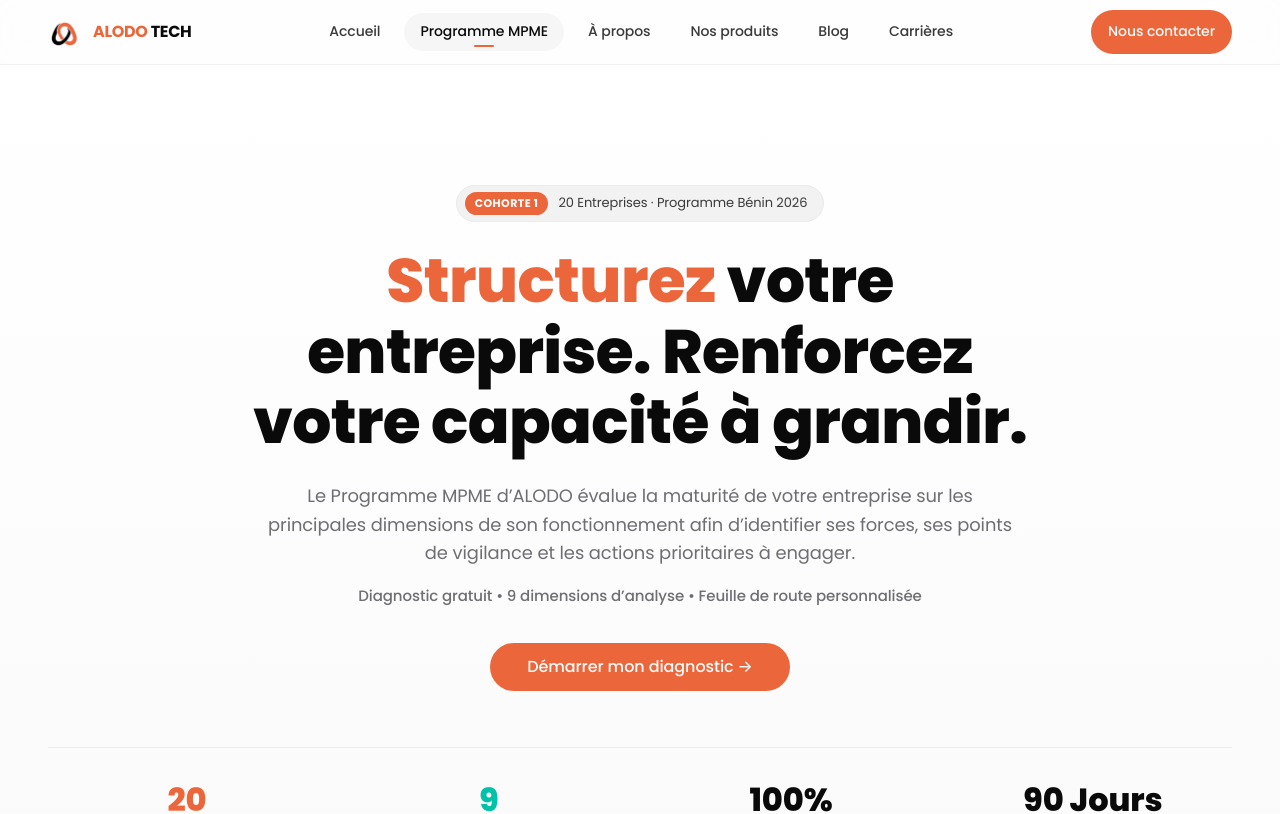
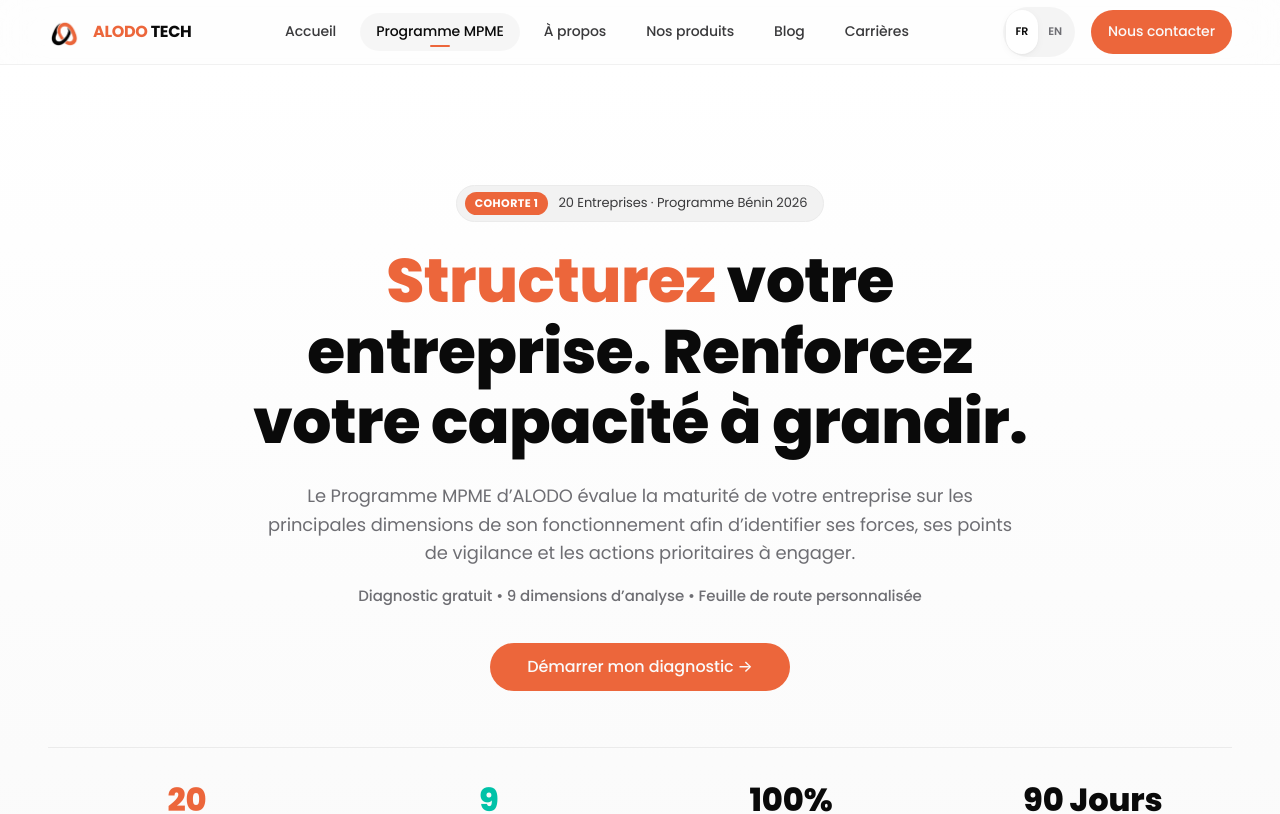
Before and after one commit to Alodotech/Alodo_tech, a Next.js app: page /mpme in a window 1280 px wide. Shown: the top 814 px of the page. Built offline with nearby package versions, Linux system fonts and the light colour scheme.

Commit message:
feat: réintégration du sélecteur de langue FR/EN dans la Navbar

```diff
--- a/src/components/Navbar.tsx
+++ b/src/components/Navbar.tsx
@@ -24,6 +24,8 @@
   const pathname = usePathname();
 
   useEffect(() => {
+    const savedLang = localStorage.getItem("alodo-lang") || "fr";
+    setLang(savedLang);
     if (typeof window !== "undefined") {
       const user = localStorage.getItem("alodo_mpme_user");
       if (user) {
@@ -31,6 +33,12 @@
       }
     }
   }, [pathname]);
+
+  const toggleLang = (newLang: string) => {
+    localStorage.setItem("alodo-lang", newLang);
+    setLang(newLang);
+    window.location.reload();
+  };
 
   return (
     <nav className={`nav ${isMobileOpen ? "nav-mobile-open" : ""}`} id="siteNav">
@@ -59,15 +67,23 @@
           })}
 
           <div className="mobile-only" style={{ marginTop: "auto", paddingTop: "32px" }}>
+            <div className="lang" style={{ marginBottom: "16px", display: "flex", width: "fit-content" }}>
+              <button className={lang === "fr" ? "on" : ""} onClick={() => toggleLang("fr")}>FR</button>
+              <button className={lang === "en" ? "on" : ""} onClick={() => toggleLang("en")}>EN</button>
+            </div>
             <Link href="/contact" className="btn primary" style={{ width: "100%", justifyContent: "center" }}>
-              Nous contacter
+              {lang === "fr" ? "Nous contacter" : "Contact"}
             </Link>
           </div>
         </div>
 
         <div className="nav-right">
+          <div className="lang">
+            <button className={lang === "fr" ? "on" : ""} onClick={() => toggleLang("fr")}>FR</button>
+            <button className={lang === "en" ? "on" : ""} onClick={() => toggleLang("en")}>EN</button>
+          </div>
           <Link href="/contact" className="btn primary sm desktop-only">
-            Nous contacter
+            {lang === "fr" ? "Nous contacter" : "Contact"}
           </Link>
 
           <button
```
